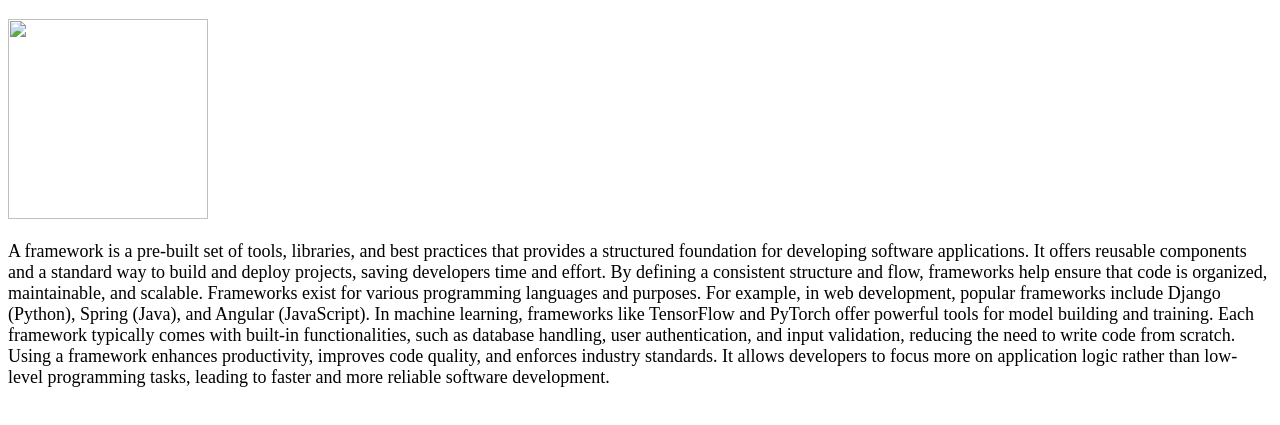
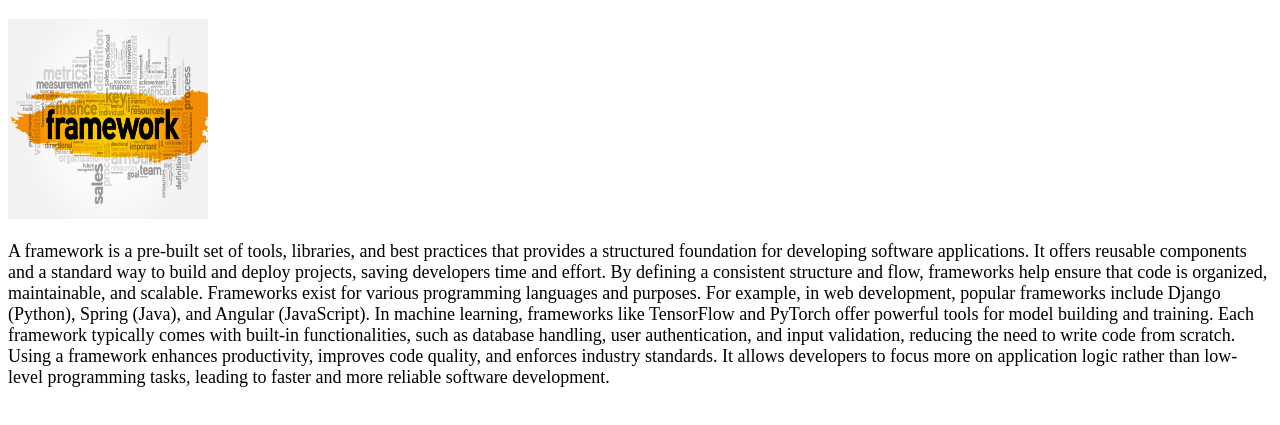
Before and after one commit to SiniyaMC363/ProjectHTML, a plain HTML site: page framework.html in a window 1280 px wide. Shown: the part 61-486 px from the top of the page. Drawn offline with Linux system fonts and the light colour scheme; the site is published under a folder, as on GitHub Pages, so addresses that start at the root find nothing.

Commit message:
Update framework.html

```diff
--- a/framework.html
+++ b/framework.html
@@ -13,7 +13,7 @@
 </head>
 <body>
     <h1>FRAMEWORKS</h1>
-    <img src="/1520208359959.jpeg" alt="" height="200px" width="200px">
+    <img src="./1520208359959.jpeg" alt="" height="200px" width="200px">
     <p>A framework is a pre-built set of tools, libraries, and best practices that provides a structured foundation for developing software applications. It offers reusable components and a standard way to build and deploy projects, saving developers time and effort. By defining a consistent structure and flow, frameworks help ensure that code is organized, maintainable, and scalable.
 
 Frameworks exist for various programming languages and purposes. For example, in web development, popular frameworks include Django (Python), Spring (Java), and Angular (JavaScript). In machine learning, frameworks like TensorFlow and PyTorch offer powerful tools for model building and training. Each framework typically comes with built-in functionalities, such as database handling, user authentication, and input validation, reducing the need to write code from scratch.
```
